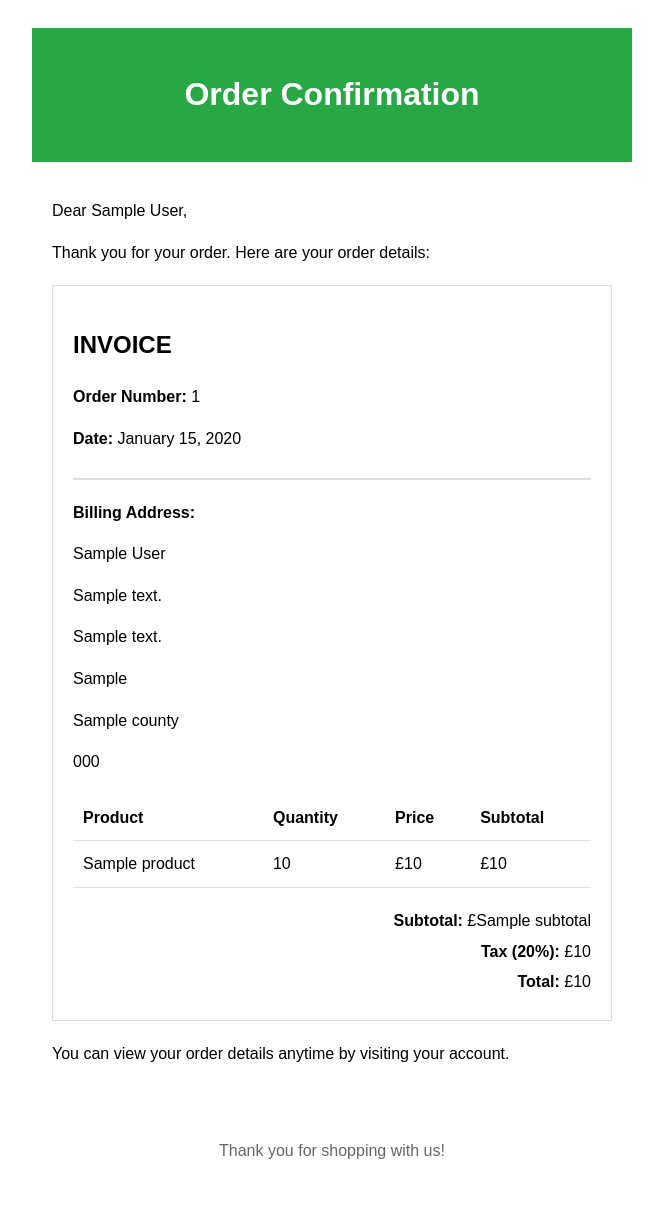
After one commit to jandejager10/clean_services_platform, a Django app: template checkout/templates/checkout/emails/order_confirmation.html in a window 1280 px wide. The commit adds this page. Shown: the whole page, without its empty margins (308-971 px from the left). Run offline with Django 3.2, Linux system fonts and the light colour scheme; the template is opened without the code that fills it: most values are stand-ins (such as "Sample title", 1, 10 or a date in 2020).

Commit message:
Add order confirmation email with invoice
- Add HTML email template for order confirmations
- Update order total calculations in email
- Add billing information to invoice
- Update README with email notification details
- Fix order total display in confirmation emails
- Remove text-only email templates

```diff
--- /dev/null
+++ b/checkout/templates/checkout/emails/order_confirmation.html
@@ -0,0 +1,82 @@
+<!DOCTYPE html>
+<html>
+<head>
+    <style>
+        body { font-family: Arial, sans-serif; line-height: 1.6; }
+        .container { max-width: 600px; margin: 0 auto; padding: 20px; }
+        .header { background-color: #28a745; color: white; padding: 20px; text-align: center; }
+        .content { padding: 20px; }
+        .footer { text-align: center; padding: 20px; color: #666; }
+        .invoice { border: 1px solid #ddd; padding: 20px; margin: 20px 0; }
+        .invoice-header { border-bottom: 2px solid #ddd; margin-bottom: 20px; padding-bottom: 10px; }
+        .order-items { width: 100%; border-collapse: collapse; margin: 20px 0; }
+        .order-items th, .order-items td { padding: 10px; text-align: left; border-bottom: 1px solid #ddd; }
+        .totals { margin-top: 20px; text-align: right; }
+        .totals p { margin: 5px 0; }
+    </style>
+</head>
+<body>
+    <div class="container">
+        <div class="header">
+            <h1>Order Confirmation</h1>
+        </div>
+        <div class="content">
+            <p>Dear {{ order.full_name }},</p>
+
+            <p>Thank you for your order. Here are your order details:</p>
+
+            <div class="invoice">
+                <div class="invoice-header">
+                    <h2>INVOICE</h2>
+                    <p><strong>Order Number:</strong> {{ order.order_number }}</p>
+                    <p><strong>Date:</strong> {{ order.created_at|date:"F j, Y" }}</p>
+                </div>
+
+                <div class="billing-info">
+                    <p><strong>Billing Address:</strong></p>
+                    <p>{{ order.full_name }}</p>
+                    <p>{{ order.street_address1 }}</p>
+                    {% if order.street_address2 %}
+                        <p>{{ order.street_address2 }}</p>
+                    {% endif %}
+                    <p>{{ order.town_or_city }}</p>
+                    <p>{{ order.county }}</p>
+                    <p>{{ order.postcode }}</p>
+                </div>
+
+                <table class="order-items">
+                    <thead>
+                        <tr>
+                            <th>Product</th>
+                            <th>Quantity</th>
+                            <th>Price</th>
+                            <th>Subtotal</th>
+                        </tr>
+                    </thead>
+                    <tbody>
+                        {% for item in order.lineitems.all %}
+                        <tr>
+                            <td>{{ item.product.name }}</td>
+                            <td>{{ item.quantity }}</td>
+                            <td>£{{ item.product.price }}</td>
+                            <td>£{{ item.lineitem_total }}</td>
+                        </tr>
+                        {% endfor %}
+                    </tbody>
+                </table>
+
+                <div class="totals">
+                    <p><strong>Subtotal:</strong> £{{ order.subtotal }}</p>
+                    <p><strong>Tax (20%):</strong> £{{ order.tax }}</p>
+                    <p><strong>Total:</strong> £{{ order.total }}</p>
+                </div>
+            </div>
+
+            <p>You can view your order details anytime by visiting your account.</p>
+        </div>
+        <div class="footer">
+            <p>Thank you for shopping with us!</p>
+        </div>
+    </div>
+</body>
+</html>
```
Also changed, not shown: checkout/models.py (+12 -0 lines), checkout/utils.py (added, +26 -0 lines), checkout/views.py (+13 -7 lines), templates/base.html (+6 -1 lines), README.md.
